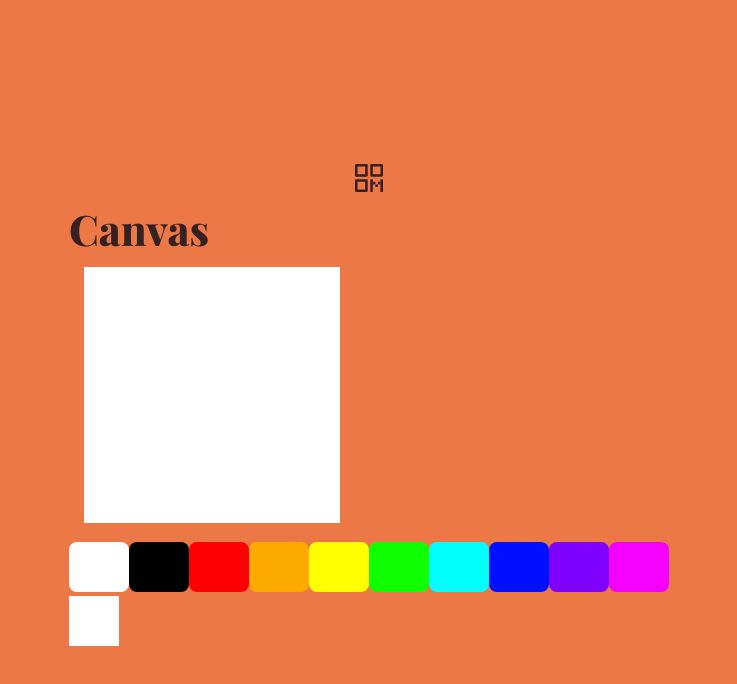
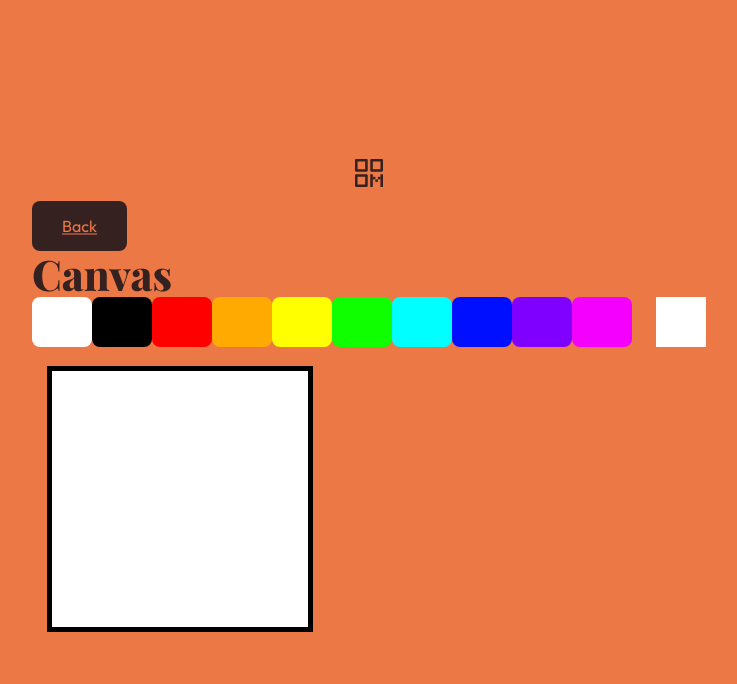
Before and after one commit to LemonFoxmere/Mosaicly, a SvelteKit app: page /canvas in a window 1280 px wide. Shown: the top 684 px of the page, without its empty margins (271-1008 px from the left). Built offline with nearby package versions, Linux system fonts and the light colour scheme; a web font is replaced by a local one.

Commit message:
Canvas: back button

```diff
--- a/src/routes/canvas/+page.svelte
+++ b/src/routes/canvas/+page.svelte
@@ -8,8 +8,8 @@
 </script>
 
 <main>
+    <a href="./"> <button>Back</button> </a>
     <h1>Canvas</h1>
-    <Canvas {color}></Canvas>
     <Palette
         {colors}
         ChangeColor={(_color) => {
@@ -17,6 +17,7 @@
         }}
     >
     </Palette>
+    <Canvas {color}></Canvas>
 </main>
 
 <style lang="scss">
--- a/src/routes/canvas/canvas.svelte
+++ b/src/routes/canvas/canvas.svelte
@@ -68,5 +68,6 @@
 	canvas {
 		margin: 15px;
         align-items: center;
+		border: 5px solid black;
 	}
 </style>
--- a/src/routes/canvas/palette.svelte
+++ b/src/routes/canvas/palette.svelte
@@ -1,5 +1,9 @@
 <script lang="ts">
 	let { colors = ["#fff", "#000"], ChangeColor } = $props();
+
+	function OnButtonPress(color: string) {
+		console.log(color);
+	}
 
 	function ShowSelectedColor(color: string) {
 		document.getElementById("SelectedColor")!.style.backgroundColor = color;
@@ -28,7 +32,10 @@
 			</button>
 		</div>
 	{/each}
-	<p id="SelectedColor" class="square"></p>
+	<div>
+		<p id="SelectedColor" class="square" style="margin-left: 20px;"></p>
+	</div>
+
 </section>
 
 <style lang="scss">
@@ -36,6 +43,12 @@
 		width: 50px;
 		height: 50px;
 		background-color: white;
+	}
+
+	.color-button {
+		width: 40px;
+		height: 40px;
+		cursor: pointer;
 	}
 
 	.visually-hidden:not(:focus):not(:active) {
```
